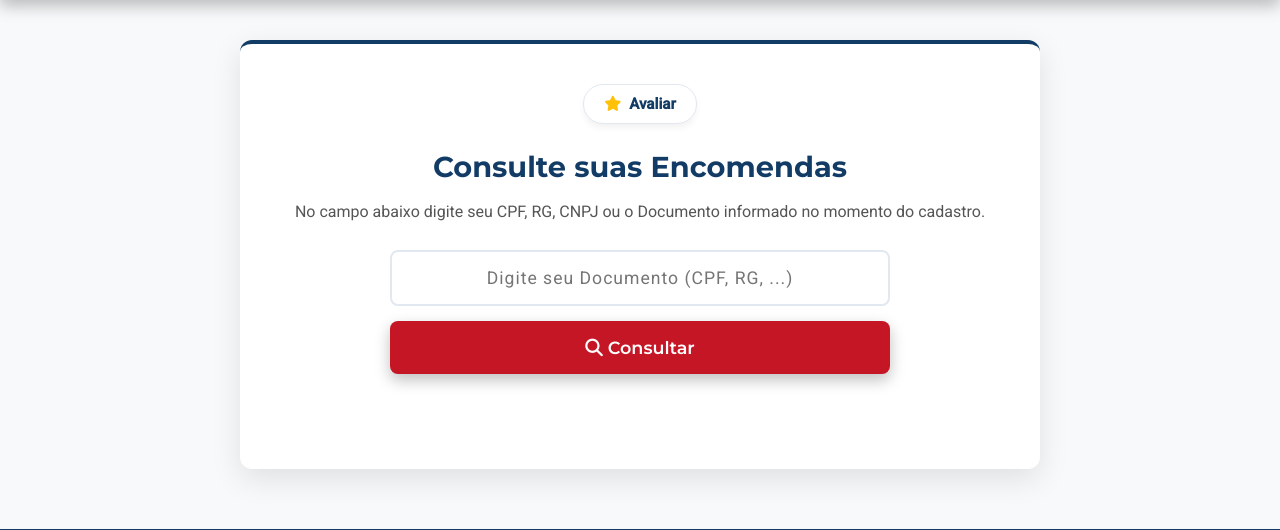
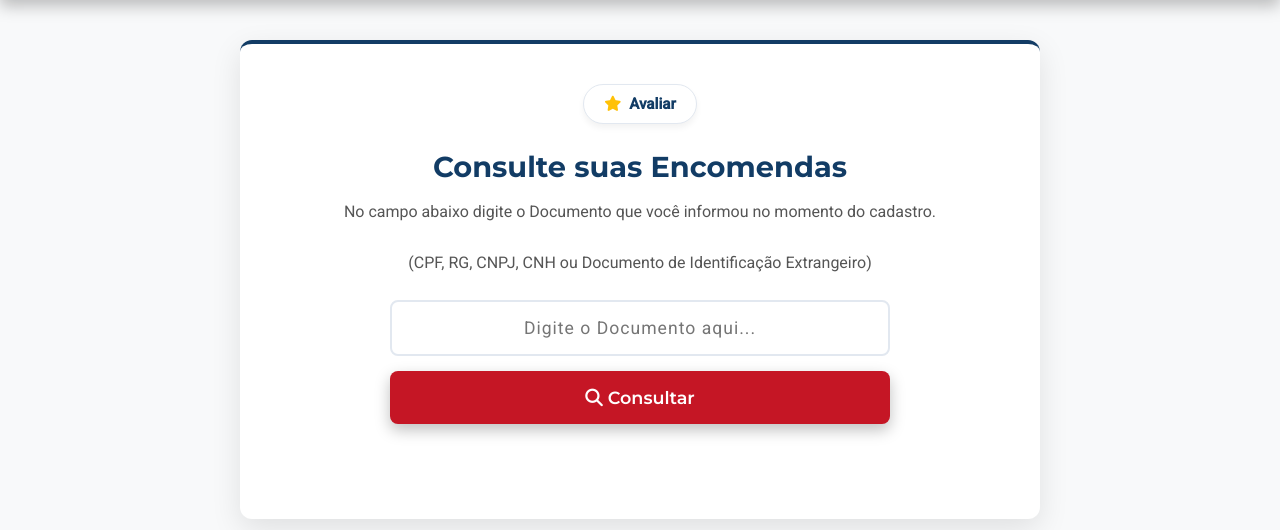
Before and after one commit to LuanHOS/sistema-drogafoz, a Django app: page /consulta/ in a window 1280 px wide. Shown: the part 85-615 px from the top of the page. Run offline with Django 5.2, Linux system fonts and the light colour scheme; parts of the project's set-up code (start-up, migrations or seed data) failed here and were passed over; some libraries are stand-ins or nearby versions.

Commit message:
Mudança na home e no consulta

```diff
--- a/templates/publica/consulta.html
+++ b/templates/publica/consulta.html
@@ -365,14 +365,15 @@
             </a>
 
             <h2>Consulte suas Encomendas</h2>
-            <p>No campo abaixo digite seu CPF, RG, CNPJ ou o Documento informado no momento do cadastro.</p>
+            <p>No campo abaixo digite o Documento que você informou no momento do cadastro.</p>
+            <p>(CPF, RG, CNPJ, CNH ou Documento de Identificação Extrangeiro)</p>
 
             <form method="post" class="input-group">
                 {% csrf_token %}
                 <input
                     type="text"
                     name="q"
-                    placeholder="Digite seu Documento (CPF, RG, ...)"
+                    placeholder="Digite o Documento aqui..."
                     value="{{ query|default:'' }}"
                     required
                     oninput="this.value = this.value.replace(/[^0-9]/g, '')"
```
